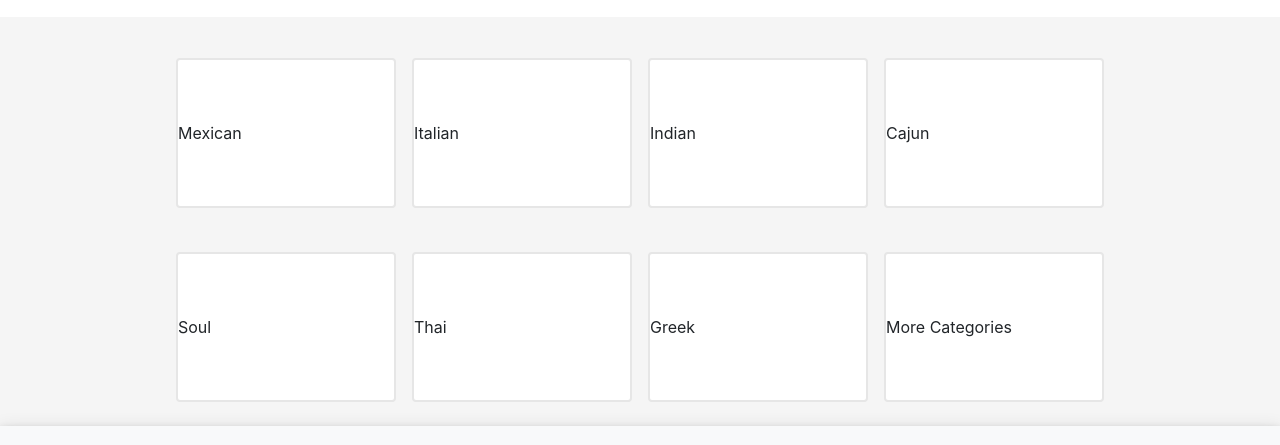
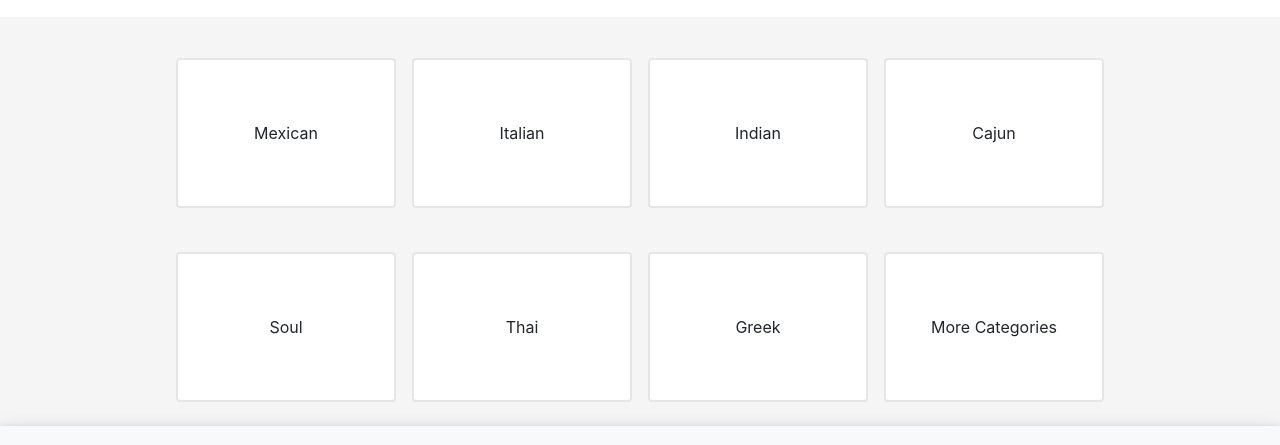
Before and after one commit to dasianejones/foodies_project4, a React (Create React App) app in the folder client/: page / in a window 1280 px wide. Shown: the part 1723-2168 px from the top of the page. Built offline with nearby package versions, Linux system fonts and the light colour scheme; what google-maps-react would draw is missing.

Commit message:
added more css

```diff
--- a/client/src/App.css
+++ b/client/src/App.css
@@ -82,7 +82,10 @@
   /* box-shadow: 0 4px 8px 0 rgba(0, 0, 0, 0.2), 0 6px 20px 0 rgba(0, 0, 0, 0.19); */
 }
 
-.foodies-card-2 .text {
+.foodies-card-2 {
+  display: flex;
+  align-items: center;
+  justify-content: center;
   text-align: center;
 }
 .flex-container {
```
